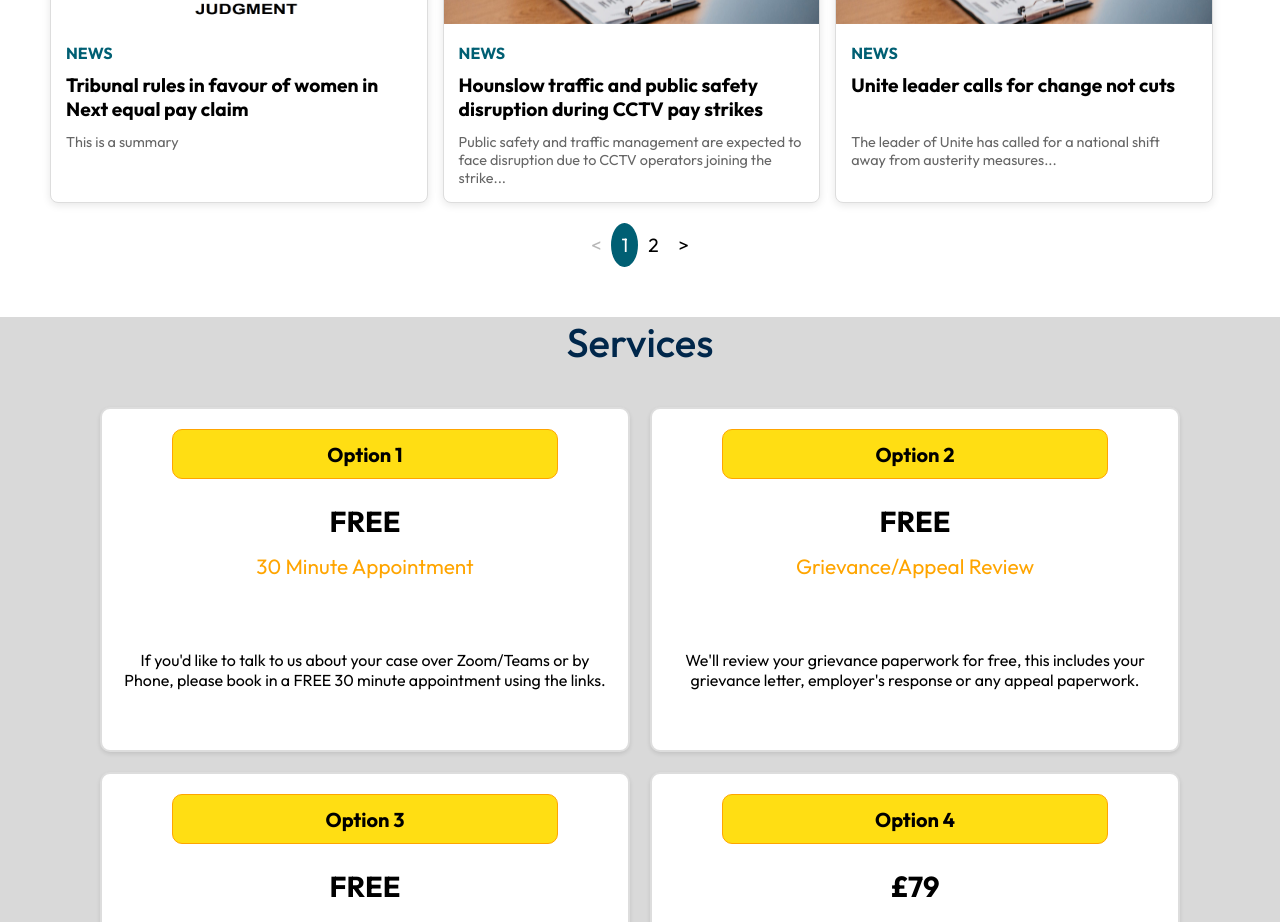
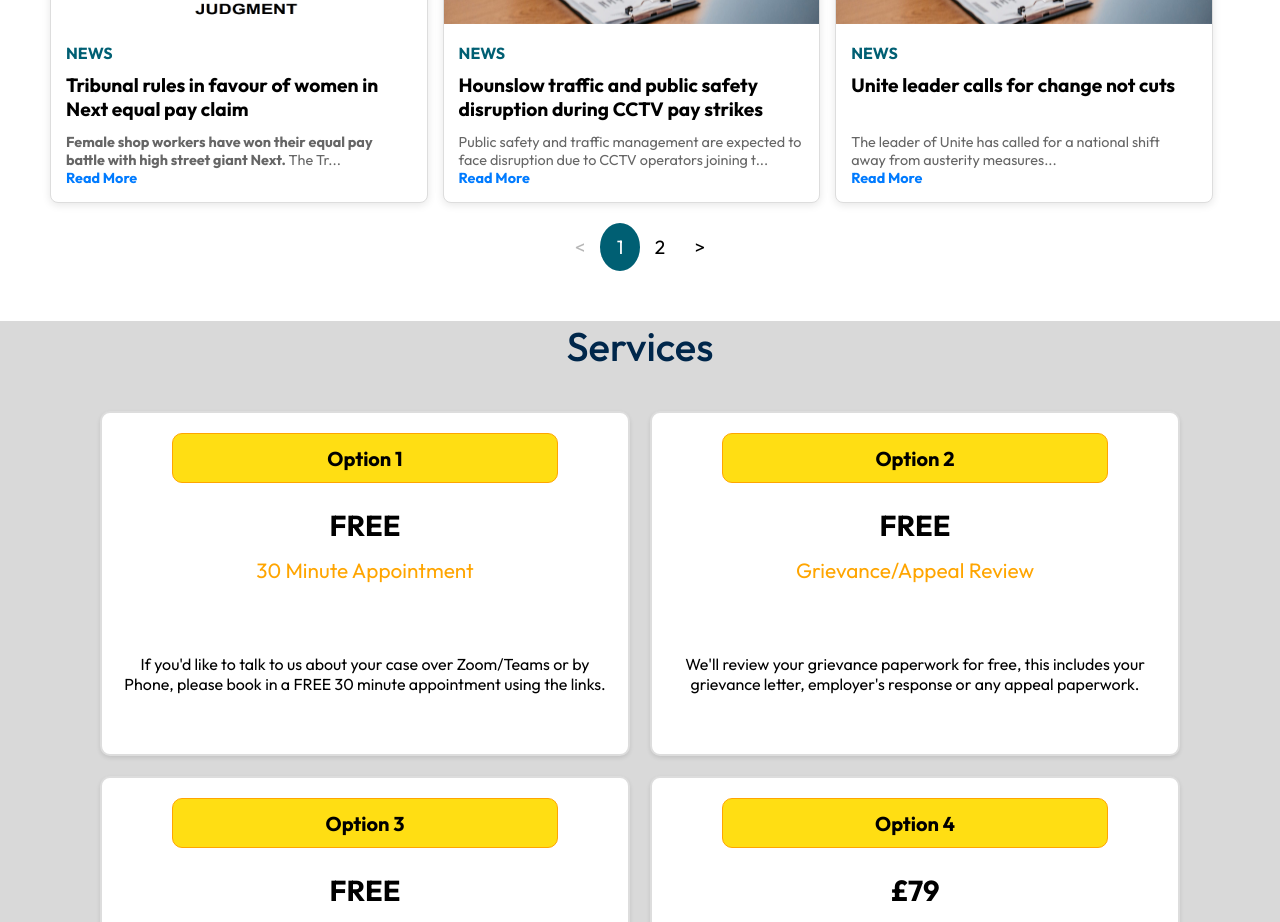
Before and after one commit to SabbirHossainRuet/myet-project, a React (Vite) app in the folder frontend/: page / in a window 1280 px wide. Shown: the part 1880-2802 px from the top of the page. Built offline with nearby package versions, Linux system fonts and the light colour scheme.

Commit message:
Update 1 03.09.24 Office

```diff
--- a/frontend/package.json
+++ b/frontend/package.json
@@ -14,9 +14,11 @@
     "@emotion/styled": "^11.13.0",
     "@mui/material": "^5.16.7",
     "@stripe/stripe-js": "^4.3.0",
+    "html-react-parser": "^5.1.15",
     "react": "^18.3.1",
     "react-dom": "^18.3.1",
     "react-icons": "^5.3.0",
+    "react-markdown": "^9.0.1",
     "react-router-dom": "^6.26.1",
     "react-scroll": "^1.9.0"
   },
--- a/frontend/src/assets/assets.js
+++ b/frontend/src/assets/assets.js
@@ -12,7 +12,23 @@ export const newsData = [
         month: 'Aug',
         year: '24',
         title: 'Tribunal rules in favour of women in Next equal pay claim',
-        summary: 'This is a summary',
+        summary: `**Female shop workers have won their equal pay battle with high street giant Next.**
+        The Tribunal ruled in favour of the shop workers in a landmark employment ruling this month.
+        Current and former female workers took their employer Next to an Employment Tribunal arguing that they were paid less than their warehouse colleagues, who were mostly men.
+        The claim has been fiercely fought with complex assessments about the level of differences involved in the shop and warehouse roles.
+        The shop workers argued that their jobs were equally demanding - physically, mentally and in terms of knowledge, responsibilities, skills and decision making.
+        The Tribunal decided that Next’s pay was discriminatory against the claimants. More than 3500 female workers are now in line for payouts running to thousands of pounds each for back pay, and increases in future pay. Nearly 80% of Next staff are women.
+        The claim was successfully led by law firm Leigh Day. Their top employment and discrimination barrister, Elizabeth George who works as an employed Counsel for the Law firm, led the claim. Ms. George said:
+        “When you have female-dominated jobs being paid less than male-dominated jobs and the work is equal, employers cannot pay women less simply by pointing to the market saying – it is going rate for the jobs…”
+        The reasons given by Next for paying  its female shop staff less was that they paid the market rates for warehouse staff. The Tribunal found there was ”no conscious or subconscious discrimination” on their part which affected the basic rates of pay. Instead “The drive and imperative was to reduce cost and enhance profit”.
+        The claim could cost Next over £30million in payouts.
+        Next said it was their intention to lodge an appeal as ‘it raises a number of important legal points’.
+        The appeal means that payouts will be put on hold until the Employment Appeal Tribunal rule on the long running dispute, which has gone on for more than 6 years.
+        In a statement, Next also said the Tribunal had rejected a number of claims of direct discrimination and some of the indirect discrimination claims.
+        The claim is being closely watched by other high street chains and some large Supermarkets, who also face similar equal pay and sex discrimination claims from female shop staff.
+        Some of these other claims are also being led by Leigh Day.
+        The Judgement is likely to be a huge encouragement and prompt further equal pay claims in other sectors, such as care, construction, hospitality and Local Authority/Councils.
+        Full Tribunal Judgement is  here: https://www.nextplc.co.uk/~/media/Files/N/Next-PLC-V2/documents/investors/1302019-2018-Reserved%20Judgment%2022-08-2024.pdf`,
         image: '/News/image.png',
     },
     {
--- a/frontend/src/components/Mission/Mission.jsx
+++ b/frontend/src/components/Mission/Mission.jsx
@@ -1,8 +1,6 @@
-import React, { useContext } from "react";
+import { useContext } from "react";
 import "./Mission.css";
 import { assets } from "../../assets/assets";
-import { TiTick } from "react-icons/ti";
-import { BsFillCloudDownloadFill } from "react-icons/bs";
 import { VscCallIncoming } from "react-icons/vsc";
 import { MdOutlineStar } from "react-icons/md";
 import videoCall from '../../assets/videocall.png';
--- a/frontend/src/components/NewsAndEvents/NewsAndEvents.css
+++ b/frontend/src/components/NewsAndEvents/NewsAndEvents.css
@@ -94,8 +94,9 @@
 
 .pagination button {
     background-color: transparent;
+    width: 40px;
     border: none;
-    padding: 10px;
+    padding: 12px;
     font-size: 1.2em;
     cursor: pointer;
 }
@@ -103,5 +104,15 @@
 .pagination button.active {
     background-color: #005f73;
     color: white;
-    border-radius: 50%;
+    border-radius: 100%;
 }
+
+.read-more-link {
+    color: #007bff!important;
+    text-decoration: none;
+    font-weight: bold;
+}
+
+.read-more-link:hover {
+    text-decoration: underline;
+}
--- a/frontend/src/components/NewsAndEvents/NewsAndEvents.jsx
+++ b/frontend/src/components/NewsAndEvents/NewsAndEvents.jsx
@@ -1,7 +1,8 @@
-import React, { useContext, useState } from 'react';
+import { useContext, useState } from 'react';
 import './NewsAndEvents.css';
 import { StoreContext } from '../Context/StoreContext';
 import { Link } from 'react-router-dom';
+import ReactMarkdown from 'react-markdown';
 
 const NewsAndEvents = () => {
 
@@ -17,11 +18,18 @@ const NewsAndEvents = () => {
 
     const handlePageChange = (pageNumber) => setCurrentPage(pageNumber);
 
+    const truncateSummary = (summary, maxLength) => {
+        if (summary.length > maxLength) {
+            return summary.slice(0, maxLength) + '...';
+        }
+        return summary;
+    };
+
     return (
         <div className="news-events-section" id='news-events-section'>
             <p className='title'>News and Events</p>
             <div className="news-container">
-                {currentNewsItems.map((news, index) => (
+                {currentNewsItems.map((news) => (
                     <div className="news-card" key={news._id}>
                         <Link to={`/news/${news._id}`}>
                             <div className="news-date">
@@ -35,7 +43,12 @@ const NewsAndEvents = () => {
                             <div className="news-content">
                                 <p className="news-tag">NEWS</p>
                                 <h3 className="news-title">{news.title}</h3>
-                                <p className="news-summary">{news.summary}</p>
+                                <p className="news-summary">
+                                    <ReactMarkdown>
+                                        {truncateSummary(news.summary, 100)}
+                                    </ReactMarkdown>
+                                    <Link to={`/news/${news._id}`} className="read-more-link">Read More</Link>
+                                </p>
                             </div>
                         </Link>
                     </div>
--- a/frontend/src/components/NewsDetails/NewsDetails.jsx
+++ b/frontend/src/components/NewsDetails/NewsDetails.jsx
@@ -1,6 +1,7 @@
-import React, { useContext, useEffect } from 'react';
+import { useContext, useEffect } from 'react';
 import { useParams, useNavigate } from 'react-router-dom';
 import { StoreContext } from '../Context/StoreContext';
+import ReactMarkdown from 'react-markdown';
 import './NewsDetails.css';
 
 const NewsDetails = () => {
@@ -34,7 +35,7 @@ const NewsDetails = () => {
           <img src={newsItem.image} alt={newsItem.title} />
         </div>
         <div className="news-detail-content">
-          <p>{newsItem.summary || 'Summary not available.'}</p>
+          <ReactMarkdown>{newsItem.summary || 'Summary not available.'}</ReactMarkdown>
         </div>
         <button onClick={goHome} className="go-home-button">Back to Home</button>
       </div>
```
Also changed, not shown: 1 other file (tests, documents, lock files or other folders).
